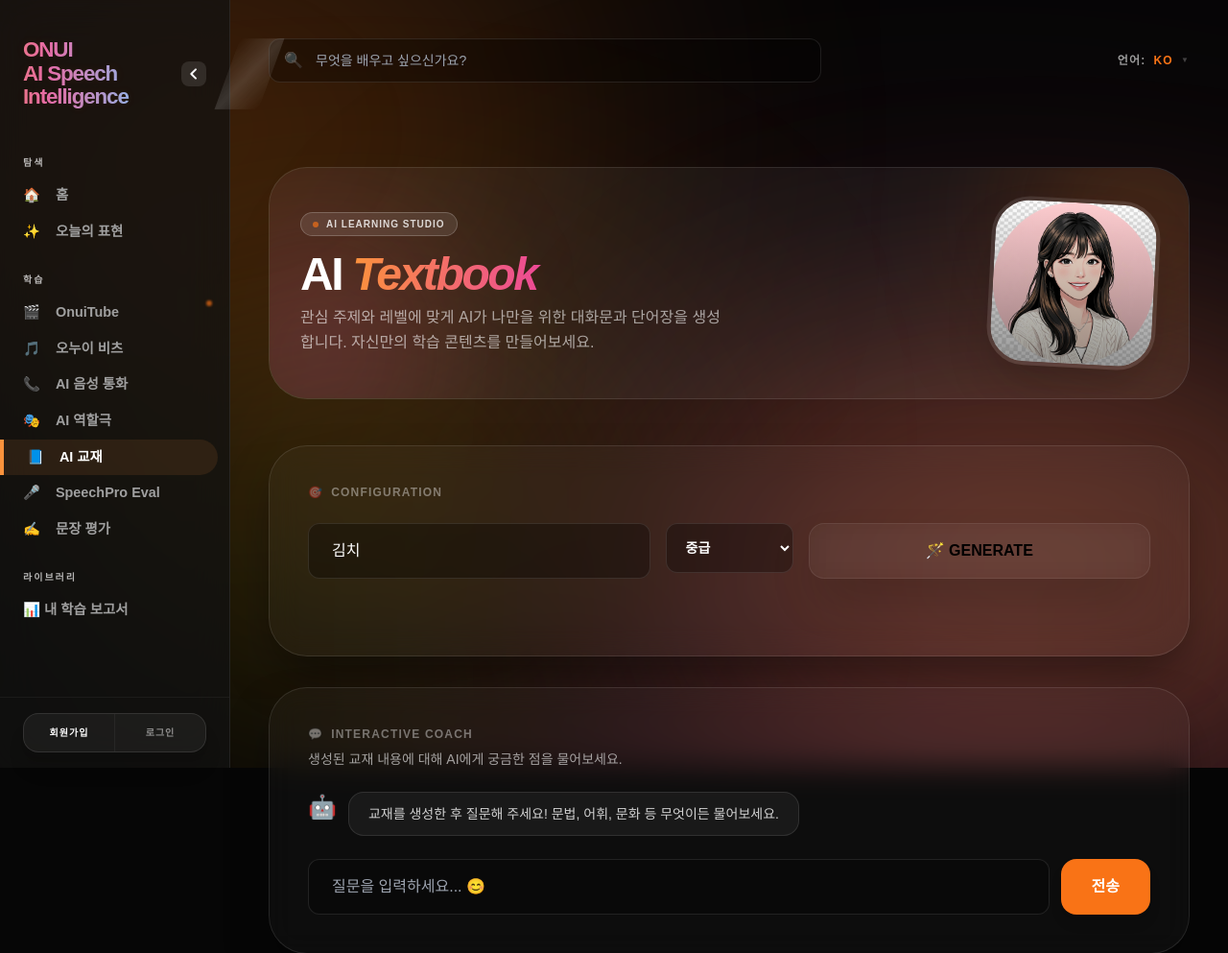
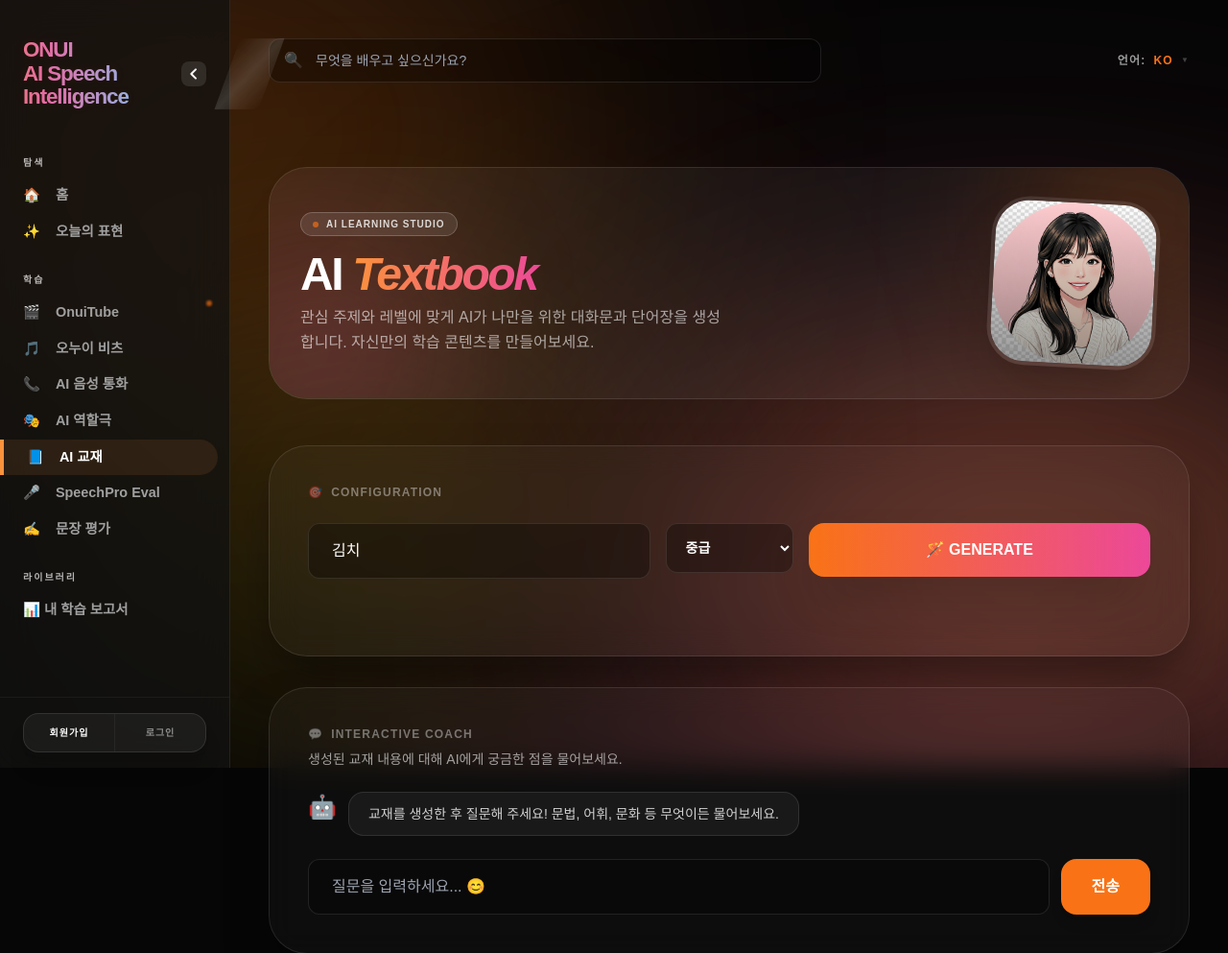
Before and after one commit to babaoflamp/onui-ASI, a FastAPI app: page /content-generation in a window 1280 px wide. Shown: the top 993 px of the page at 96% size. Run offline with FastAPI, Linux system fonts and the light colour scheme; some libraries are stand-ins or nearby versions; some web fonts are replaced.

Commit message:
fix: GENERATE 버튼 스타일 수정 (흰 배경 검정글씨 → 오렌지 그라디언트 흰글씨)
Co-Authored-By: Claude Sonnet 4.6 <noreply@anthropic.com>

```diff
--- a/templates/content-generation.html
+++ b/templates/content-generation.html
@@ -96,7 +96,7 @@
         </div>
         <div class="md:col-span-5">
            <button id="generateBtn" onclick="toggleGeneration()"
-             class="w-full py-4 bg-white text-black rounded-2xl font-black text-base shadow-2xl hover:scale-[1.03] active:scale-95 transition-all">
+             class="w-full py-4 bg-gradient-to-r from-orange-500 to-pink-500 text-white rounded-2xl font-black text-base shadow-2xl hover:scale-[1.03] active:scale-95 transition-all">
              🪄 GENERATE
            </button>
         </div>
```
